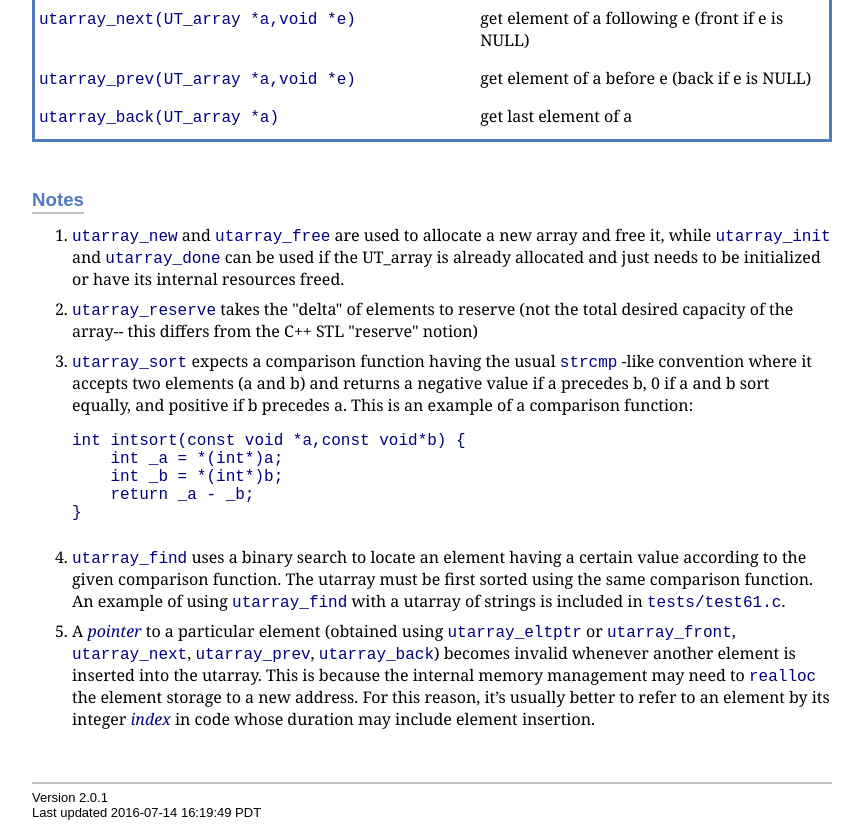
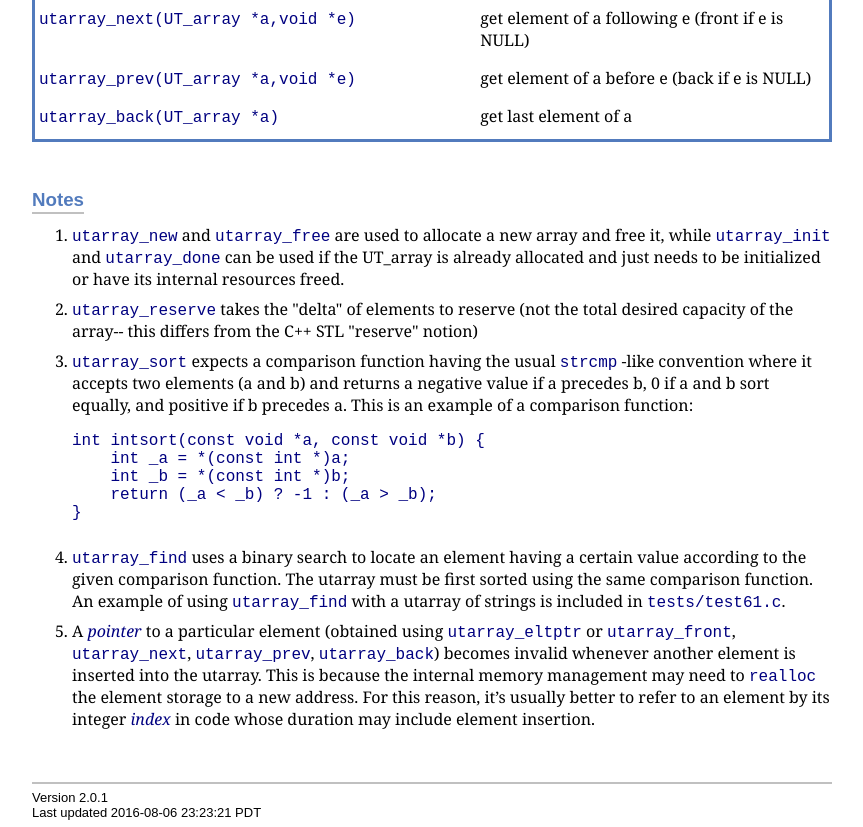
Before and after one commit to troydhanson/uthash, a plain HTML site: page utarray.html in a window 1280 px wide. Shown: the part 6568-7395 px from the top of the page, without its empty margins (224-1087 px from the left). Drawn offline with Linux system fonts and the light colour scheme.

Commit message:
Fix the example comparison function in the utarray docs.

```diff
--- a/utarray.html
+++ b/utarray.html
@@ -1226,10 +1226,10 @@ cellspacing="0" cellpadding="4">
 </p>
 <div class="literalblock">
 <div class="content">
-<pre><code>int intsort(const void *a,const void*b) {
-    int _a = *(int*)a;
-    int _b = *(int*)b;
-    return _a - _b;
+<pre><code>int intsort(const void *a, const void *b) {
+    int _a = *(const int *)a;
+    int _b = *(const int *)b;
+    return (_a &lt; _b) ? -1 : (_a &gt; _b);
 }</code></pre>
 </div></div>
 </li>
@@ -1260,7 +1260,7 @@ A <em>pointer</em> to a particular element (obtained using <code>utarray_eltptr<
 <div id="footer">
 <div id="footer-text">
 Version 2.0.1<br />
-Last updated 2016-07-14 16:19:49 PDT
+Last updated 2016-08-06 23:23:21 PDT
 </div>
 </div>
 </body>
```
